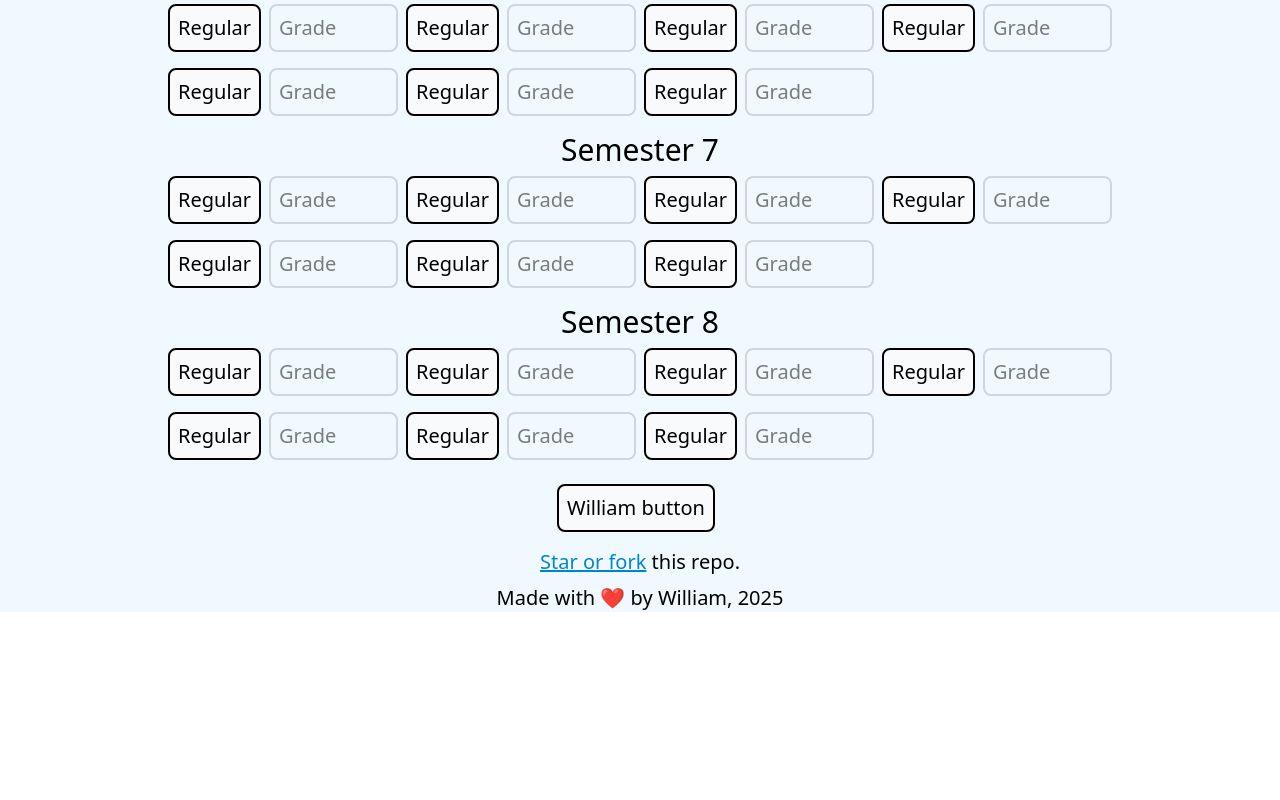
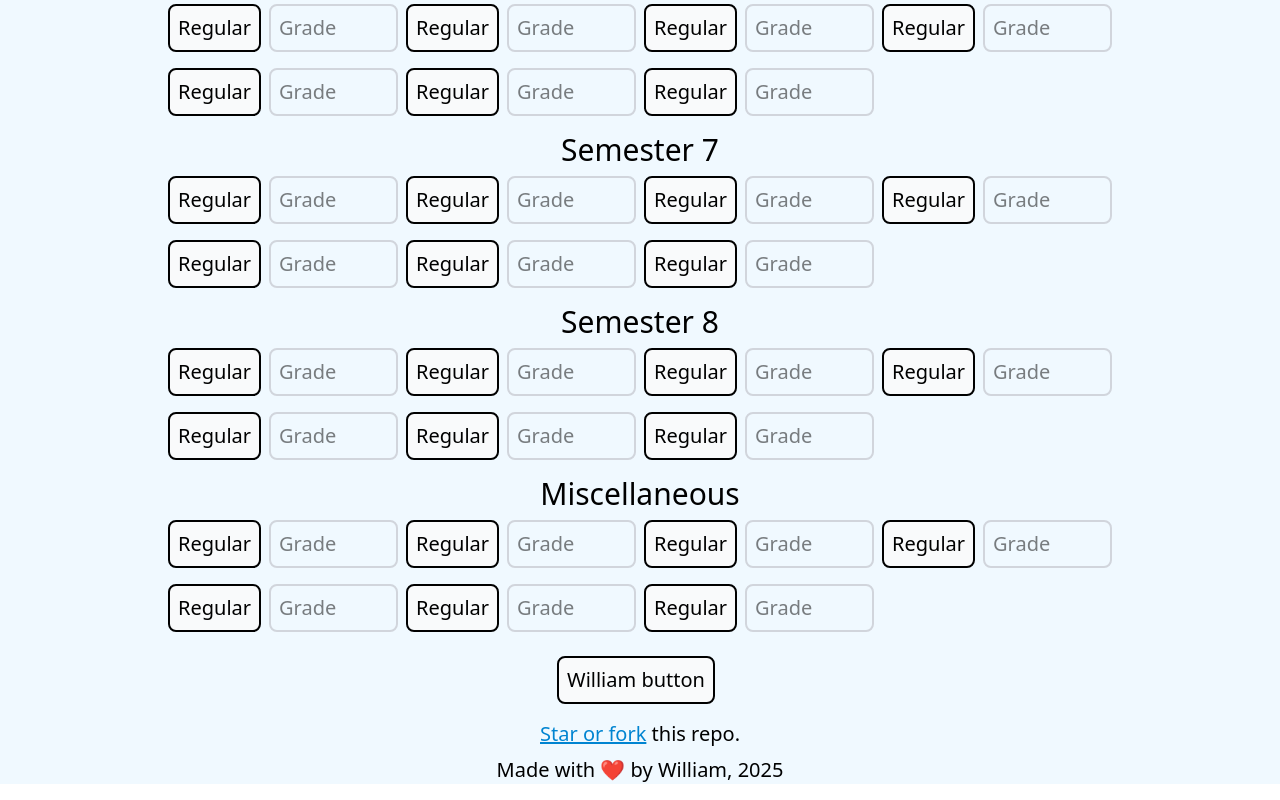
Before and after one commit to renaissancedog/gpa-calculator, a SvelteKit app: page / in a window 1280 px wide. Shown: the part 1162-1962 px from the top of the page. Before the commit the page ends 1790 px from the top, so only its background shows below. Built offline with nearby package versions, Linux system fonts and the light colour scheme.

Commit message:
add extra section

```diff
--- a/src/lib/stores.js
+++ b/src/lib/stores.js
@@ -1,5 +1,5 @@
 import { writable } from 'svelte/store';
-export let grades = writable(new Array(56).fill(null));
-export let weights = writable(new Array(56).fill("Regular"));
+export let grades = writable(new Array(63).fill(null));
+export let weights = writable(new Array(63).fill("Regular"));
 export const WG=[100,98,98,100,96,100,100,100,98,98,100,96,100,100,100,97,100,100,100,100,100,100,96,100,100,100,99,99]
 export const WW=["Honors","AP","Honors","Honors","Honors","Regular","Regular","Honors","AP","Honors","Honors","Honors","Regular","Regular","Regular","Honors","Honors","AP","AP","Regular","Honors","Regular","Honors","Honors","AP","AP","Regular","Honors"]
--- a/src/routes/+page.svelte
+++ b/src/routes/+page.svelte
@@ -32,19 +32,21 @@
   }
   grades.subscribe(() => updateGPA());
   function williamGrades() {
-    let MG = new Array(56).fill(null);
+    let MG = new Array(63).fill(null);
     for (let i = 0; i < WG.length; i++) {
       MG[i] = WG[i];
     }
+    MG[56] = 100;
     grades.set(MG);
-    let MW = new Array(56).fill('Regular');
+    let MW = new Array(63).fill('Regular');
     for (let i = 0; i < WG.length; i++) {
       MW[i] = WW[i];
     }
+    MW[56] = 'Regular';
     weights.set(MW);
     updateGPA();
   }
-  const items = Array.from({ length: 56 }, (_, i) => `${i}`);
+  const items = Array.from({ length: 63 }, (_, i) => `${i}`);
 </script>
 
 <div class="space-y-4">
@@ -69,10 +71,13 @@
     class="mx-auto items-center justify-center gap-2 px-2 lg:grid lg:w-3/4 lg:grid-cols-4"
   >
     {#each items as id}
-      {#if id % 7 == 0}
+      {#if id % 7 == 0 && id < 56}
         <h2 class="col-span-4 text-center text-3xl">
           Semester {Math.floor(id / 7) + 1}
         </h2>
+      {/if}
+      {#if id == 56}
+        <h2 class="col-span-4 text-center text-3xl">Miscellaneous</h2>
       {/if}
       <Input {id} amount={$grades[id]} classType={$weights[id]} />
     {/each}
```
